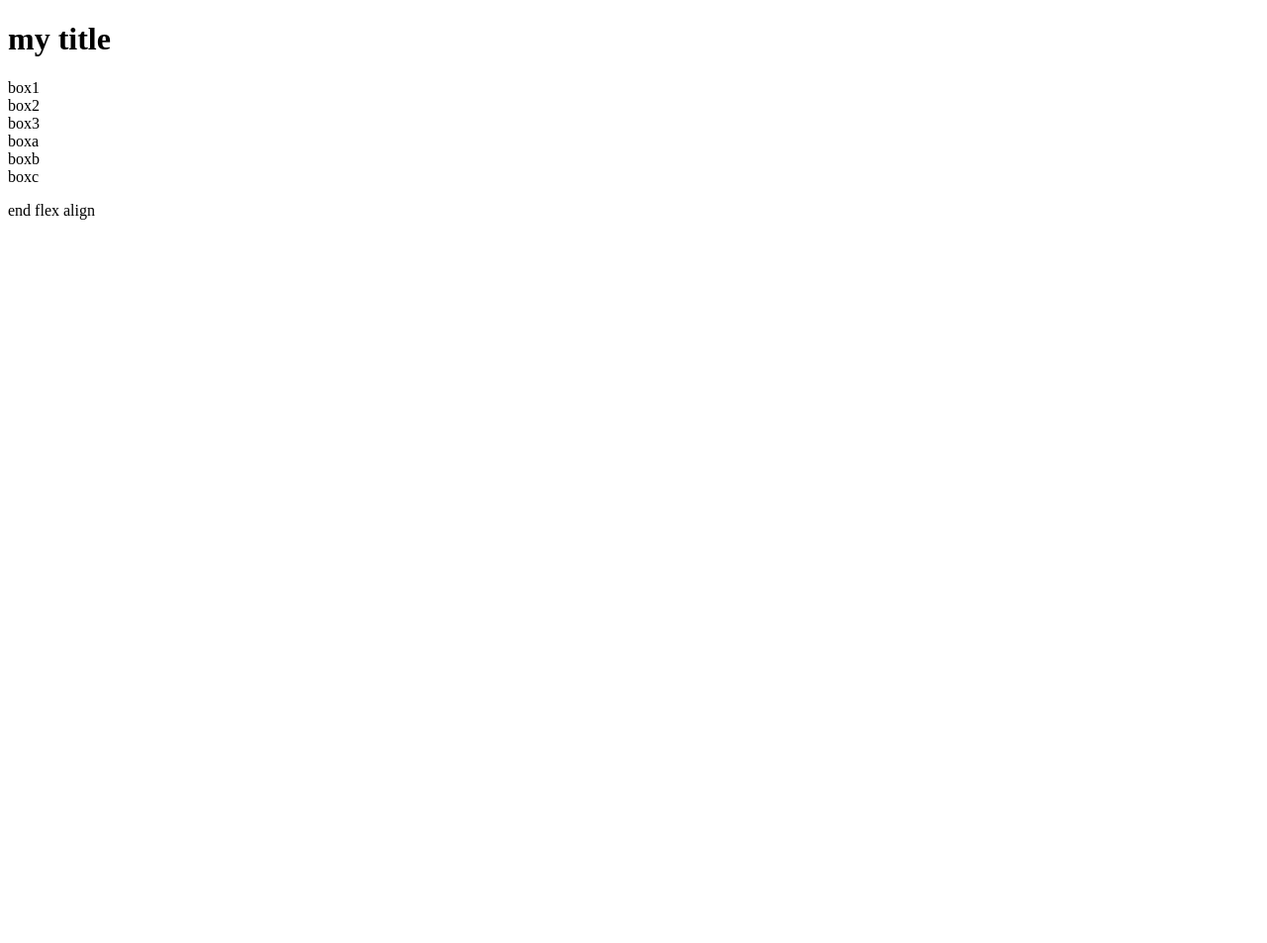
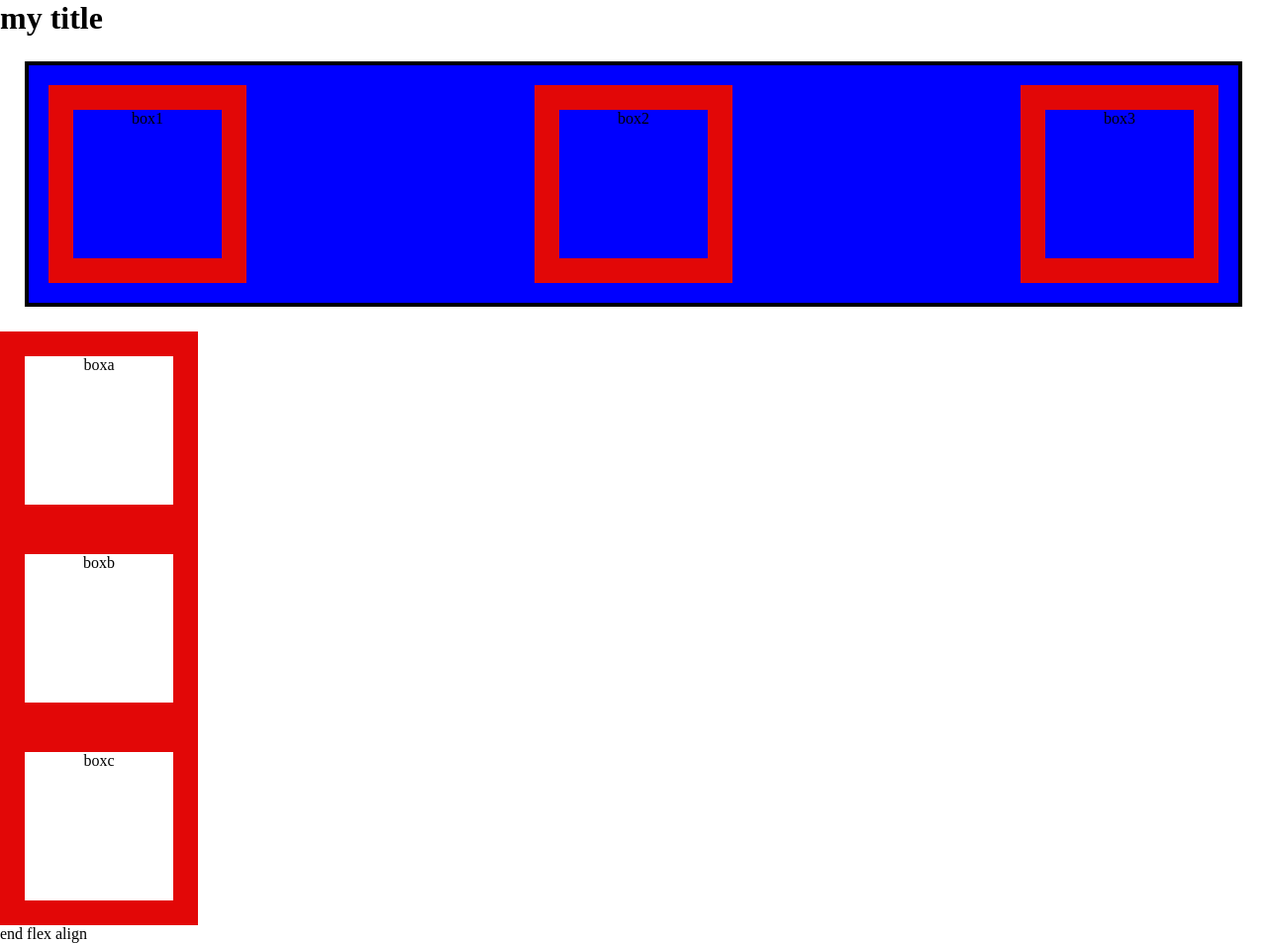
Before and after one commit to Jdaley1225Q/flexbox-alignment-lesson, a plain HTML site: page index.html in a window 1280 px wide. Shown: the whole page at 99% size. Before the commit the page ends 800 px from the top, so only its background shows below. Drawn offline with Linux system fonts and the light colour scheme.

Commit message:
end-of-class

```diff
--- a/styles/styles.css
+++ b/styles/styles.css
@@ -1,7 +1,43 @@
-.container1 {
-
+*{
+    padding: 0;
+    margin: 0;
+    box-sizing: border-box;
 }
 
-.container2 {
+.container1 {
+display: flex;
+background-color: blue;
+padding: 20px;
+margin: 25px;
+border: solid black 4px;
+justify-content: space-between;
+}
 
+.box{
+    width: 200px;
+    height: 200px;
+    border: solid rgb(226, 7, 7) 25px;
+    text-align: center;
+    justify-content: center;
+    align-items: center;
 }
+
+    width: 200px;
+    height: 200px;
+    border: solid white 25px;
+    display: flex;
+    justify-content: center; /* Centers content horizontally */
+    align-items: center; /* Centers content vertically */
+    text-align: center;
+
+/* class model .container2 {
+flex-direction: column;
+background-color: aqua;
+border: solid black;
+justify-content: center;
+padding: 20px;
+margin: 20px;
+align-items: center;
+display: flex;
+text-align: center;
+} */
```
